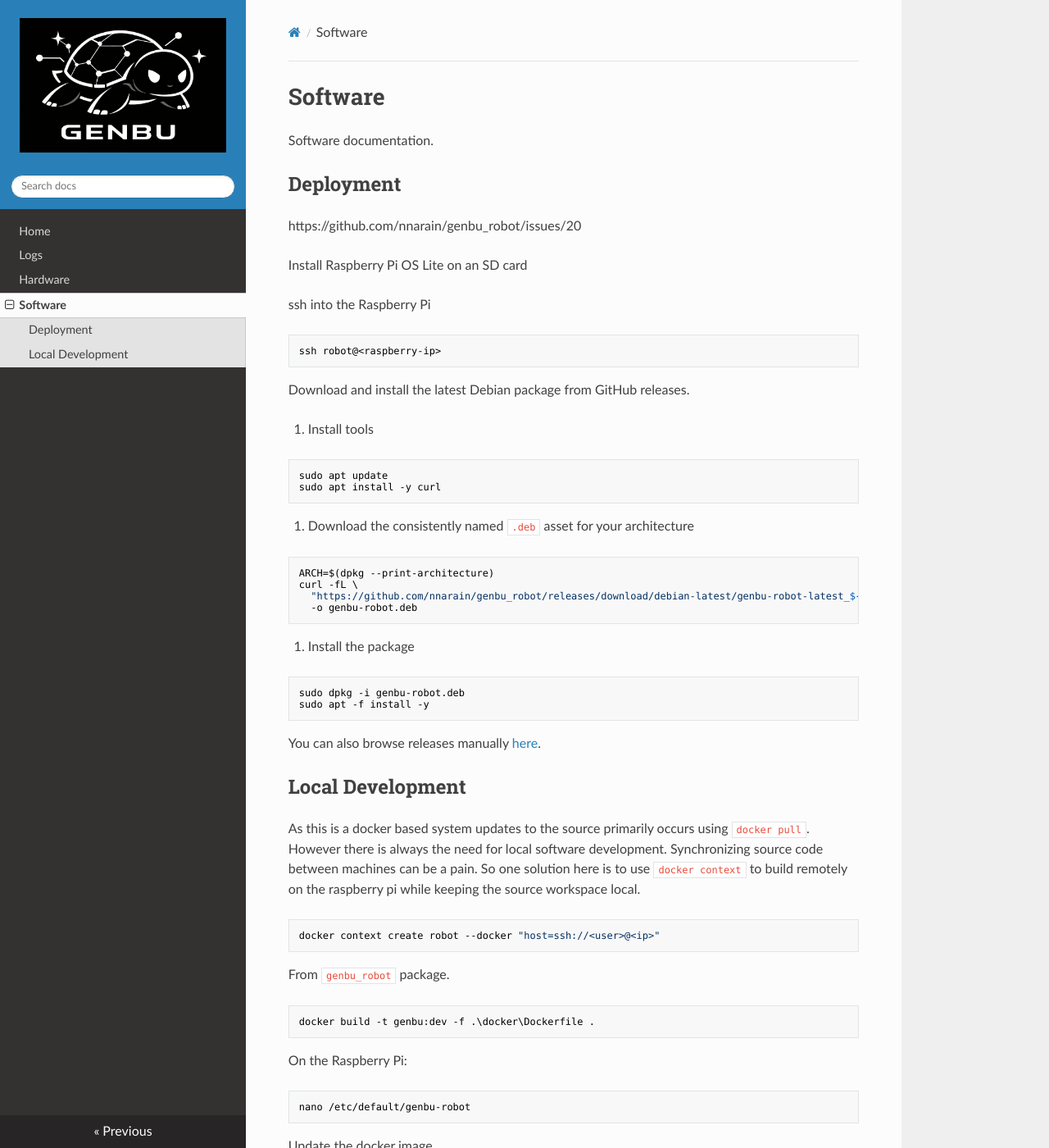
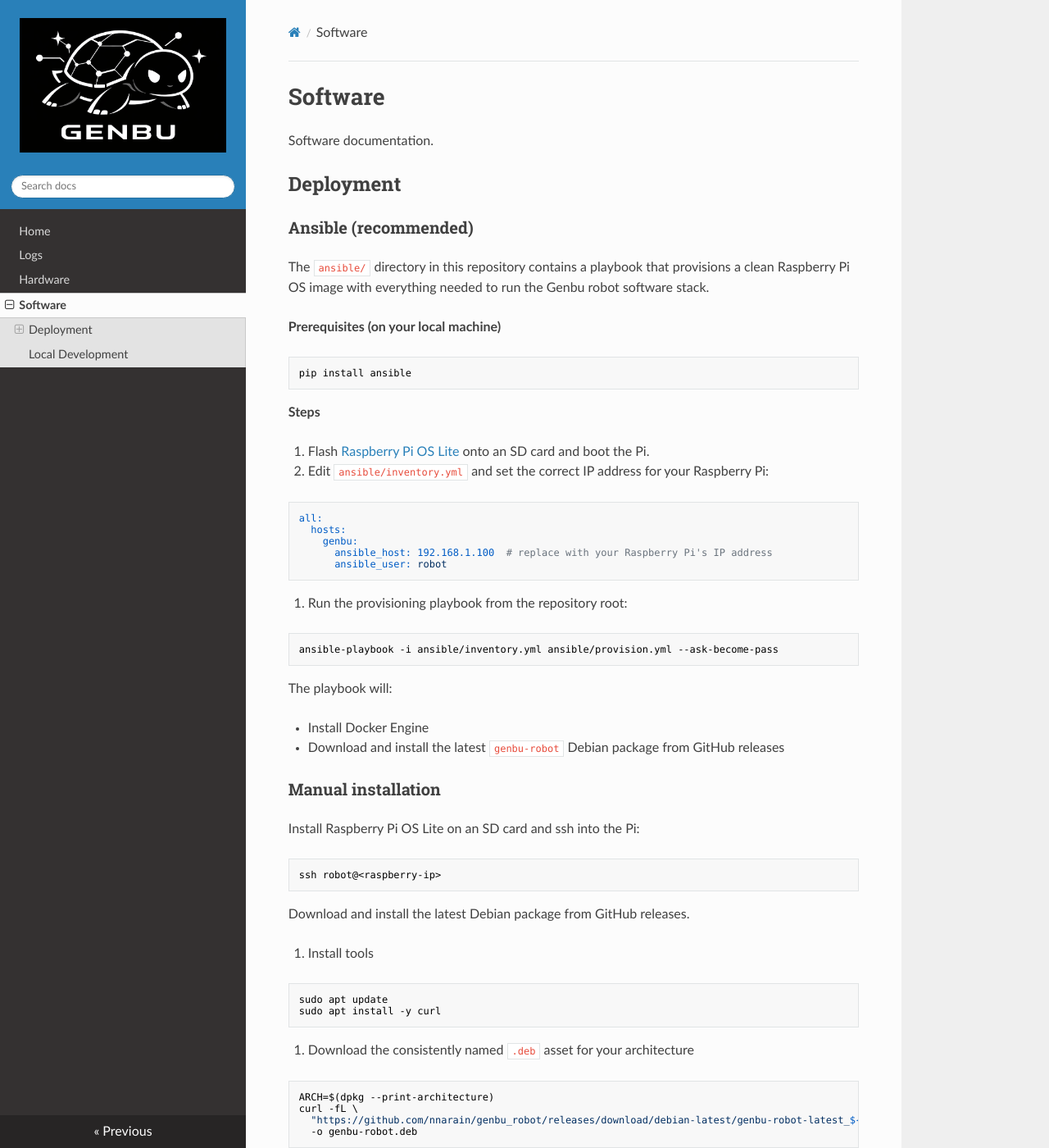
Before and after one commit to nnarain/genbu_robot, an MkDocs documentation site: the page built from docs/software/index.md, in a window 1280 px wide and 1400 px high. Shown: the whole window at 82% size. Built offline with MkDocs 1.6.1, drawn with Linux system fonts in a browser that asks for light colours; nearby versions of some CDN libraries.

Commit message:
Add Ansible provisioning playbook for Raspberry Pi
Co-authored-by: nnarain <8395093+nnarain@users.noreply.github.com>

````diff
--- a/docs/software/index.md
+++ b/docs/software/index.md
@@ -4,12 +4,44 @@ Software documentation.
 
 ## Deployment
 
-https://github.com/nnarain/genbu_robot/issues/20
+### Ansible (recommended)
 
-Install Raspberry Pi OS Lite on an SD card
+The `ansible/` directory in this repository contains a playbook that provisions a clean Raspberry Pi OS image with everything needed to run the Genbu robot software stack.
 
+**Prerequisites (on your local machine)**
 
-ssh into the Raspberry Pi
+```bash
+pip install ansible
+```
+
+**Steps**
+
+1. Flash [Raspberry Pi OS Lite](https://www.raspberrypi.com/software/) onto an SD card and boot the Pi.
+
+2. Edit `ansible/inventory.yml` and set the correct IP address for your Raspberry Pi:
+
+```yaml
+all:
+  hosts:
+    genbu:
+      ansible_host: 192.168.1.100  # replace with your Raspberry Pi's IP address
+      ansible_user: robot
+```
+
+3. Run the provisioning playbook from the repository root:
+
+```bash
+ansible-playbook -i ansible/inventory.yml ansible/provision.yml --ask-become-pass
+```
+
+The playbook will:
+
+- Install Docker Engine
+- Download and install the latest `genbu-robot` Debian package from GitHub releases
+
+### Manual installation
+
+Install Raspberry Pi OS Lite on an SD card and ssh into the Pi:
 
 ```bash
 ssh robot@<raspberry-ip>
````
Also changed, not shown: 2 other files.
